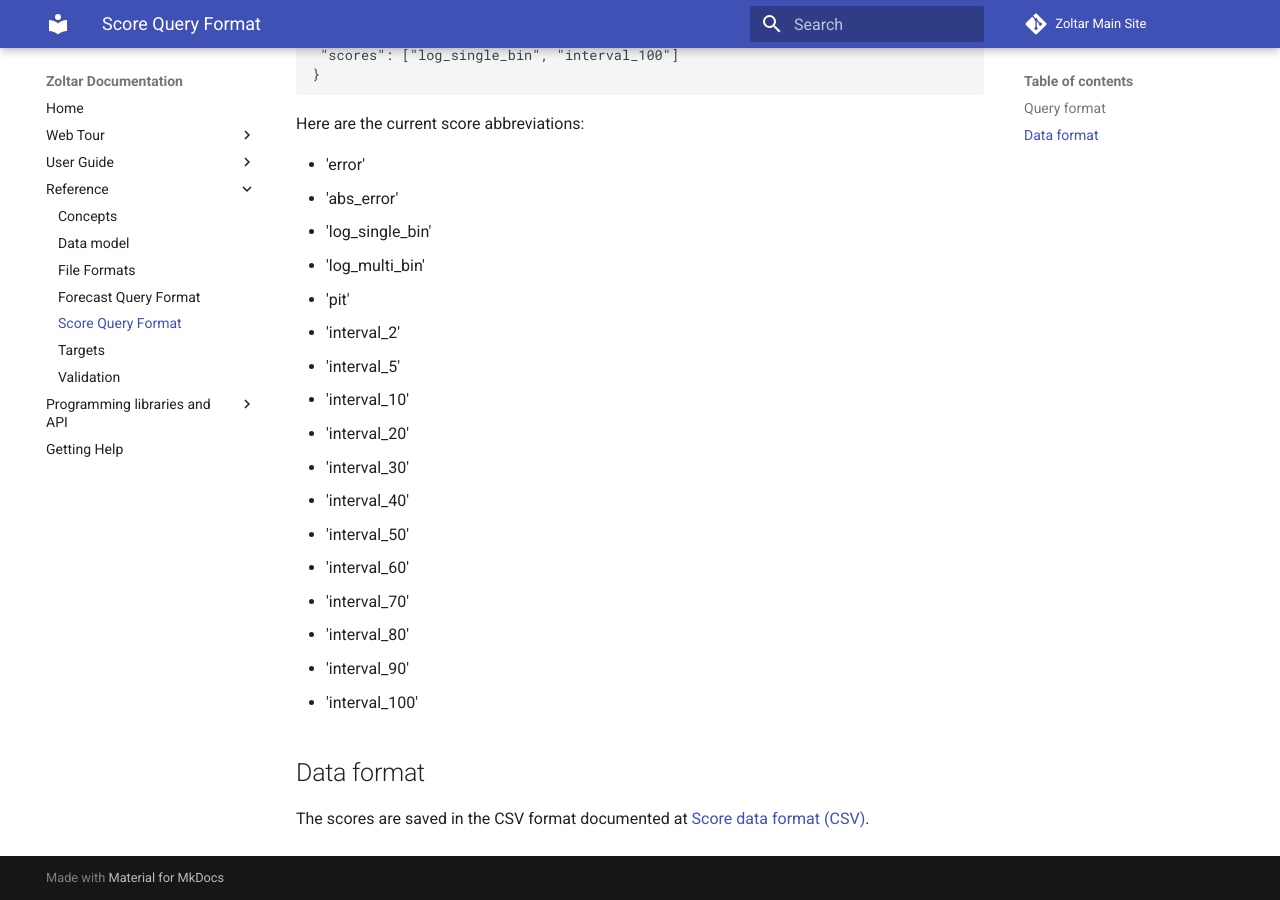
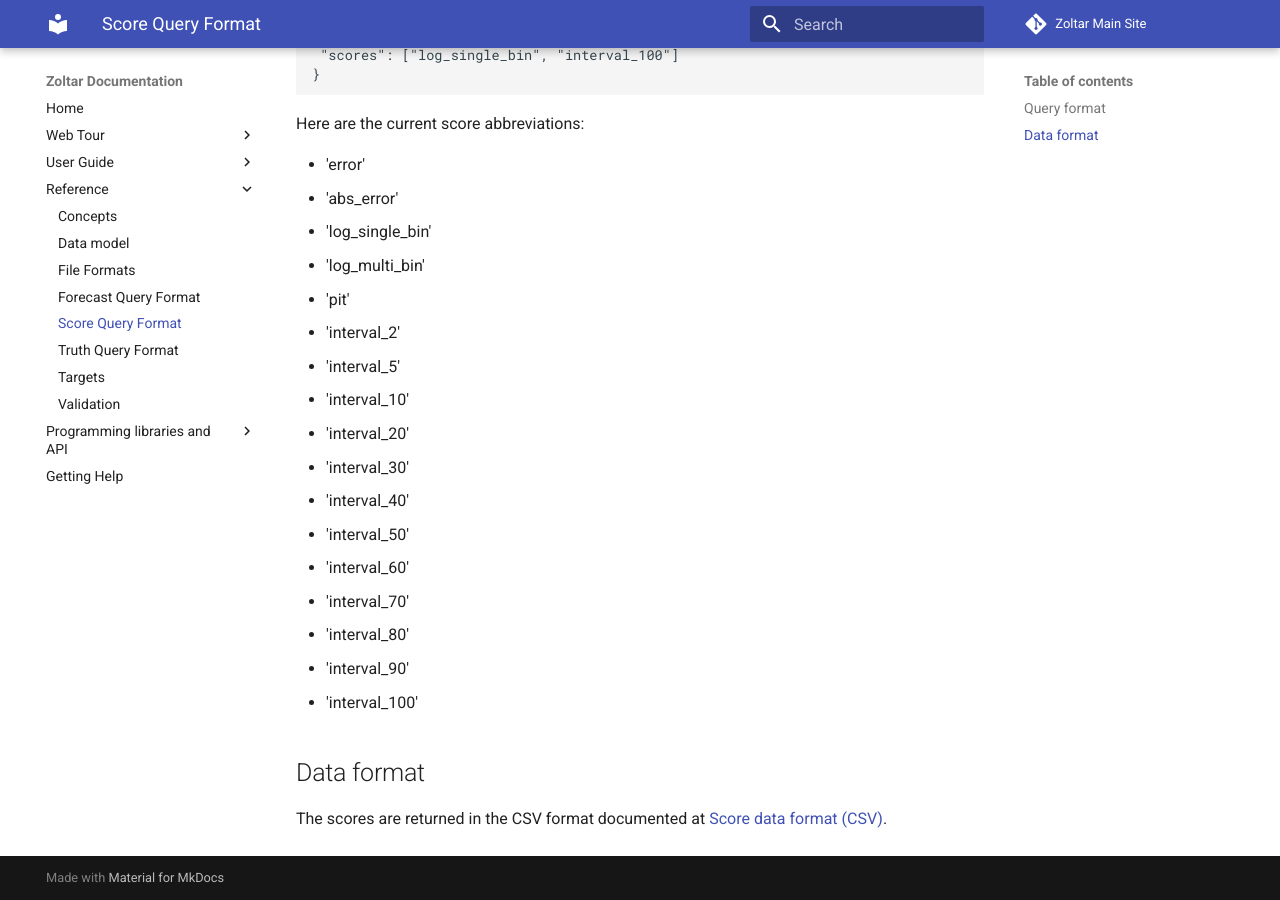
Before and after one commit to reichlab/docs.zoltardata, an MkDocs documentation site: the page built from docs/ScoreQueryFormat.md, in a window 1280 px wide and 900 px high, scrolled down 604 px. Built offline with MkDocs 1.6.1 and Material for MkDocs 9.7.7, drawn with Linux system fonts in a browser that asks for light colours.

Commit message:
WIP [move truth retrieval from file-based to query-based (like forecast data) #254]

```diff
--- a/docs/ScoreQueryFormat.md
+++ b/docs/ScoreQueryFormat.md
@@ -47,4 +47,4 @@ Here are the current score abbreviations:
 
 ## Data format
 
-The scores are saved in the CSV format documented at [Score data format (CSV)](FileFormats.md#score-data-format-csv).
+The scores are returned in the CSV format documented at [Score data format (CSV)](FileFormats.md#score-data-format-csv).
--- a/mkdocs.yml
+++ b/mkdocs.yml
@@ -31,6 +31,7 @@ nav:
       - 'File Formats': 'FileFormats.md'
       - 'Forecast Query Format': 'ForecastQueryFormat.md'
       - 'Score Query Format': 'ScoreQueryFormat.md'
+      - 'Truth Query Format': 'TruthQueryFormat.md'
       - 'Targets': 'Targets.md'
       - 'Validation': 'Validation.md'
   - Programming libraries and API:
```
Also changed, not shown: docs/ForecastQueryFormat.md (+1 -1 lines), docs/TruthQueryFormat.md (added, +22 -0 lines).
